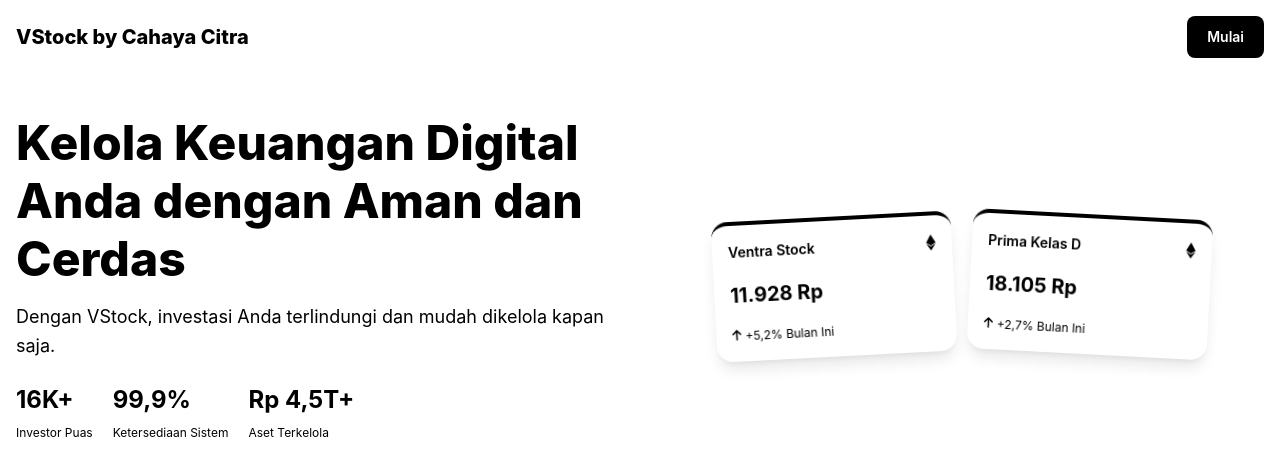
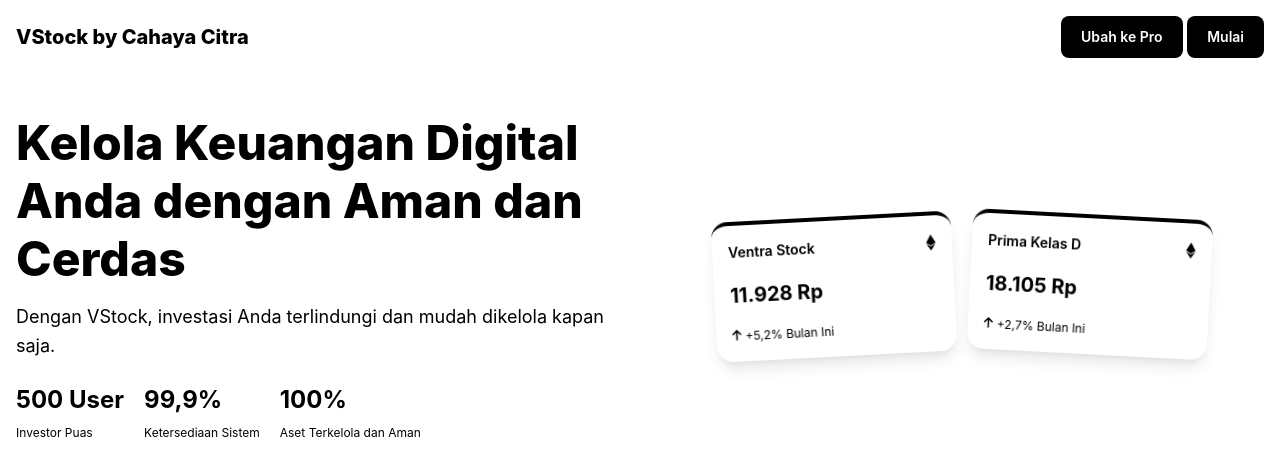
Before and after one commit to ventrastore/vstockindo, a plain HTML site: page index.html in a window 1280 px wide. Drawn offline with Linux system fonts and the light colour scheme.

Commit message:
update terbaru

```diff
--- a/index.html
+++ b/index.html
@@ -149,6 +149,7 @@ header {
     <div class="header-content">
         <a href="#" class="logo">VStock by Cahaya Citra</a>
         <div class="header-actions">
+            <a href="pro.html" class="btn btn-primary">Ubah ke Pro</a>
             <a href="home.html" class="btn btn-primary">Mulai</a>
         </div>
     </div>
@@ -163,7 +164,7 @@ header {
             <p>Dengan VStock, investasi Anda terlindungi dan mudah dikelola kapan saja.</p>
             <div class="hero-stats">
                 <div class="stat">
-                    <div class="stat-value">16K+</div>
+                    <div class="stat-value">500 User</div>
                     <div class="stat-label">Investor Puas</div>
                 </div>
                 <div class="stat">
@@ -171,8 +172,8 @@ header {
                     <div class="stat-label">Ketersediaan Sistem</div>
                 </div>
                 <div class="stat">
-                    <div class="stat-value">Rp 4,5T+</div>
-                    <div class="stat-label">Aset Terkelola</div>
+                    <div class="stat-value">100%</div>
+                    <div class="stat-label">Aset Terkelola dan Aman</div>
                 </div>
             </div>
         </div>
```
